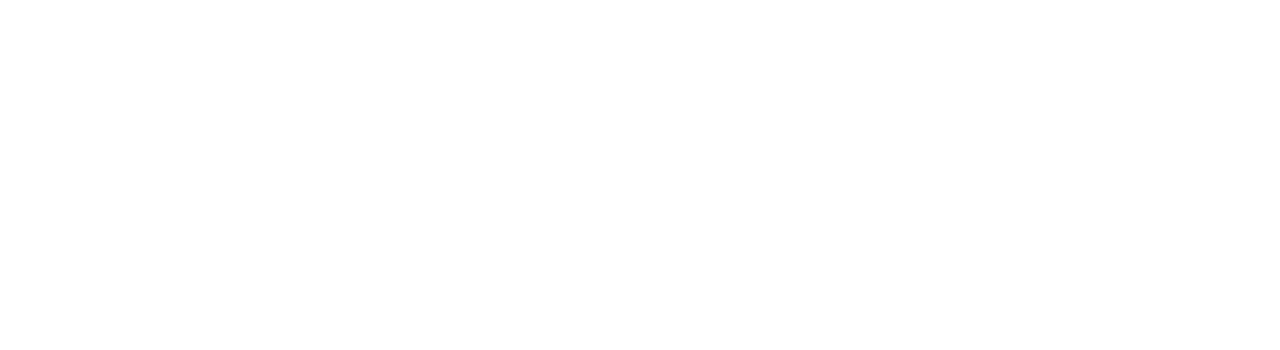
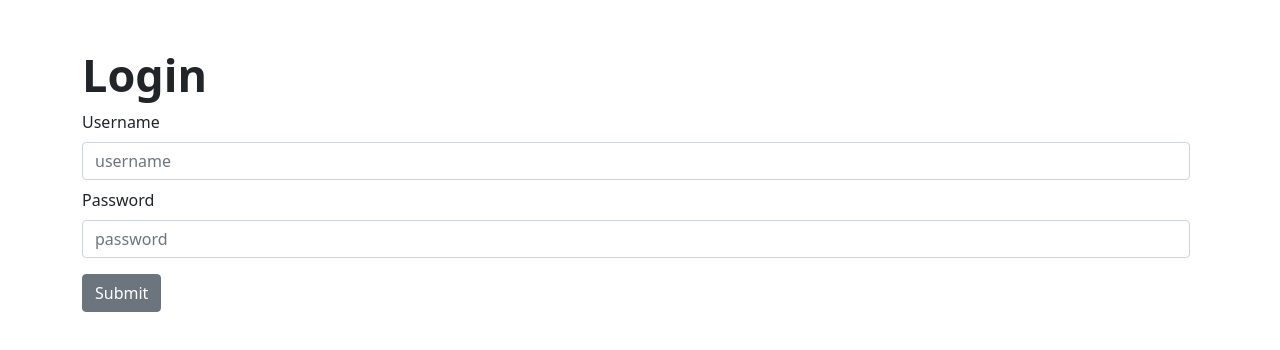
Before and after one commit to ryanntannn/hub-empire, a React (Create React App) app in the folder client/: page /login in a window 1280 px wide. Before the commit this address had no page. Shown: the top 350 px of the page. Built offline with nearby package versions, Linux system fonts and the light colour scheme; no server answers.

Commit message:
add basic authentication

```diff
--- a/client/package.json
+++ b/client/package.json
@@ -10,6 +10,7 @@
     "@types/node": "^16.11.19",
     "@types/react": "^17.0.38",
     "@types/react-dom": "^17.0.11",
+    "axios": "^0.24.0",
     "bootstrap": "^5.1.3",
     "react": "^17.0.2",
     "react-dom": "^17.0.2",
@@ -18,6 +19,7 @@
     "react-scripts": "5.0.0",
     "reactstrap": "^9.0.1",
     "typescript": "^4.5.4",
+    "universal-cookie": "^4.0.4",
     "web-vitals": "^2.1.3"
   },
   "scripts": {
--- a/client/src/components/Home.tsx
+++ b/client/src/components/Home.tsx
@@ -1,8 +1,21 @@
 import { Link } from 'react-router-dom';
 import { Button, Col, Container, Row } from 'reactstrap';
 import NavButton from './NavButton';
+import AuthenticationContext from '../contexts/AuthenticationContext';
+import React from 'react';
+import useAuth from '../contexts/AuthenticationContext';
+import { useNavigate } from 'react-router-dom';
 
 function Home() {
+	let navigate = useNavigate();
+	const auth = useAuth();
+
+	// React.useEffect(() => {
+	// 	if (auth?.user.accessToken == '') {
+	// 		navigate('/login');
+	// 	}
+	// });
+
 	return (
 		<div className='home page'>
 			<Container className='mt-5'>
@@ -11,7 +24,7 @@
 					<Col>
 						<div className='rounded-box shadow'>
 							<h2 className='no-padding huge-and-bold'>
-								XYZ Inc
+								{auth.user.userData.name}
 							</h2>
 							<p className='no-padding'>net-worth:</p>
 							<h2 className='no-padding huge-and-bold'>
--- /dev/null
+++ b/client/src/components/Login.tsx
@@ -0,0 +1,106 @@
+import { config } from 'process';
+import React from 'react';
+import { useNavigate } from 'react-router-dom';
+import {
+	Alert,
+	Button,
+	Container,
+	Form,
+	FormGroup,
+	Input,
+	Label,
+} from 'reactstrap';
+import useAuth from '../contexts/AuthenticationContext';
+import AxiosBase from '../utils/AxiosBase';
+import cookies from '../utils/Cookies';
+
+export default function Login() {
+	const navigate = useNavigate();
+	const auth = useAuth();
+
+	const [hasTriedAutoLogin, setTryAutoLogin] = React.useState<boolean>(false);
+	const [usernameInput, setUsernameInput] = React.useState<string>();
+	const [passwordInput, setPasswordInput] = React.useState<string>();
+	const [errorMessage, setErrorMessage] = React.useState<string>('');
+
+	React.useState(() => {
+		if (hasTriedAutoLogin) return;
+		const token = cookies.get('dnjt');
+		console.log(token);
+		if (token == undefined) {
+			setTryAutoLogin(true);
+			return;
+		}
+		const config = {
+			headers: { Authorization: `Bearer ${token}` },
+		};
+		AxiosBase.get('/auth', config)
+			.then((res) => {
+				auth.login(res.data, true);
+				navigate('../');
+				console.log(res);
+			})
+			.catch((error) => {
+				console.log(error.response.data);
+			});
+	});
+
+	async function submitLogin(event: any) {
+		event.preventDefault();
+		try {
+			AxiosBase.post('/login', {
+				name: usernameInput,
+				password: passwordInput,
+			})
+				.then((res) => {
+					auth.login(res.data, true);
+					setErrorMessage('');
+					navigate('../');
+					console.log(res);
+				})
+				.catch((error) => {
+					if (error.response) setErrorMessage(error.response.data);
+				});
+		} catch {}
+	}
+
+	return (
+		<div className='page'>
+			<Container className='mt-5'>
+				<h1 className='title'>Login</h1>
+				<Form onSubmit={submitLogin}>
+					<FormGroup className='mb-2 me-sm-2 mb-sm-0'>
+						<Label className='me-sm-2' for='username'>
+							Username
+						</Label>
+						<Input
+							id='username'
+							name='username'
+							placeholder='username'
+							type='text'
+							onChange={(e) => setUsernameInput(e.target.value)}
+						/>
+					</FormGroup>
+					<FormGroup className='mb-2 me-sm-2 mb-sm-0 mt-2'>
+						<Label className='me-sm-2' for='password'>
+							Password
+						</Label>
+						<Input
+							id='password'
+							name='password'
+							placeholder='password'
+							type='password'
+							onChange={(e) => setPasswordInput(e.target.value)}
+						/>
+					</FormGroup>
+					<Button className='mt-3'>Submit</Button>
+				</Form>
+				{errorMessage != '' ? (
+					<Alert className='mt-3' color='danger' dismissible>
+						{errorMessage}
+					</Alert>
+				) : null}
+			</Container>
+		</div>
+	);
+}
--- /dev/null
+++ b/client/src/contexts/AuthenticationContext.tsx
@@ -0,0 +1,59 @@
+import React from 'react';
+import cookies from '../utils/Cookies';
+
+const defaultUserState = {
+	userData: {},
+	accessToken: '',
+};
+
+interface LocalUserData {
+	userData: any;
+	accessToken: string;
+}
+
+interface UseAuth {
+	authed: boolean;
+	user: LocalUserData;
+	login: (responseData: LocalUserData, saveCookie: boolean) => void;
+	logout: () => void;
+}
+
+const AuthenticationContext = React.createContext<UseAuth>(null!);
+
+function useAuth() {
+	const [authed, setAuthed] = React.useState(false);
+	const [user, setUser] = React.useState(defaultUserState);
+
+	const login = (responseData: LocalUserData, saveCookie: boolean) => {
+		setUser(responseData);
+		setAuthed(true);
+		if (saveCookie) {
+			//TODO: SET HTTP ONLY(NEEDS HTTPS)
+			cookies.set('dnjt', responseData.accessToken, { path: '/' }); //definately not jwt token
+		}
+	};
+
+	const logout = () => {
+		setUser(defaultUserState);
+		setAuthed(false);
+		cookies.remove('dnjt');
+	};
+
+	return { authed, user, login, logout };
+}
+
+const AuthenticationProvider: React.FC = ({ children }) => {
+	const auth: UseAuth = useAuth();
+
+	return (
+		<AuthenticationContext.Provider value={auth}>
+			{children}
+		</AuthenticationContext.Provider>
+	);
+};
+
+export default function AuthConsumer() {
+	return React.useContext(AuthenticationContext);
+}
+
+export { AuthenticationProvider };
--- a/client/src/index.tsx
+++ b/client/src/index.tsx
@@ -1,7 +1,7 @@
 import './index.css';
 import Home from './components/Home';
 import reportWebVitals from './reportWebVitals';
-import { BrowserRouter, Route, Routes } from 'react-router-dom';
+import { BrowserRouter, Navigate, Route, Routes } from 'react-router-dom';
 import { render } from 'react-dom';
 import 'bootstrap/dist/css/bootstrap.min.css';
 import './styles/shadow.css';
@@ -10,18 +10,67 @@
 import Trade from './components/Trade';
 import Leaderboard from './components/Leaderboard';
 import Profile, { ProfileProps } from './components/Profile';
+import Login from './components/Login';
+import { AuthenticationProvider } from './contexts/AuthenticationContext';
+import useAuth from './contexts/AuthenticationContext';
+import React from 'react';
 
 const rootElement = document.getElementById('root');
+
+const RequireAuth: React.FC = ({ children }: any) => {
+	const { authed } = useAuth();
+
+	return authed == true ? children : <Navigate to='/login' replace />;
+};
+
 render(
-	<BrowserRouter>
-		<Routes>
-			<Route path='/' element={<Home />} />
-			<Route path='/my-cards' element={<MyCards />} />
-			<Route path='/trade' element={<Trade />} />
-			<Route path='/leaderboard' element={<Leaderboard />} />
-			<Route path='/profile' element={<Profile />} />
-		</Routes>
-	</BrowserRouter>,
+	<AuthenticationProvider>
+		<BrowserRouter>
+			<Routes>
+				<Route
+					path='/'
+					element={
+						<RequireAuth>
+							<Home />
+						</RequireAuth>
+					}
+				/>
+				<Route
+					path='/my-cards'
+					element={
+						<RequireAuth>
+							<MyCards />
+						</RequireAuth>
+					}
+				/>
+				<Route
+					path='/trade'
+					element={
+						<RequireAuth>
+							<Trade />
+						</RequireAuth>
+					}
+				/>
+				<Route
+					path='/leaderboard'
+					element={
+						<RequireAuth>
+							<Leaderboard />
+						</RequireAuth>
+					}
+				/>
+				<Route
+					path='/profile'
+					element={
+						<RequireAuth>
+							<Profile />
+						</RequireAuth>
+					}
+				/>
+				<Route path='/login' element={<Login />} />
+			</Routes>
+		</BrowserRouter>
+	</AuthenticationProvider>,
 	rootElement
 );
 
--- /dev/null
+++ b/client/src/utils/AxiosBase.ts
@@ -0,0 +1,13 @@
+import axios, { AxiosInstance } from 'axios';
+
+//const Endpoint = 'http://localhost:42069';
+//const Endpoint = 'https://tonvo.net/';
+const Endpoint: string =
+	process.env.REACT_APP_ENDPOINT || 'http://localhost:42069';
+const AxiosBase: AxiosInstance = axios.create({
+	baseURL: Endpoint,
+});
+
+export default AxiosBase;
+
+export { AxiosBase, Endpoint };
--- /dev/null
+++ b/client/src/utils/Cookies.ts
@@ -0,0 +1,4 @@
+import Cookies from 'universal-cookie';
+const cookies = new Cookies();
+
+export default cookies;
```
Also changed, not shown: 1 other file (tests, documents, lock files or other folders).
